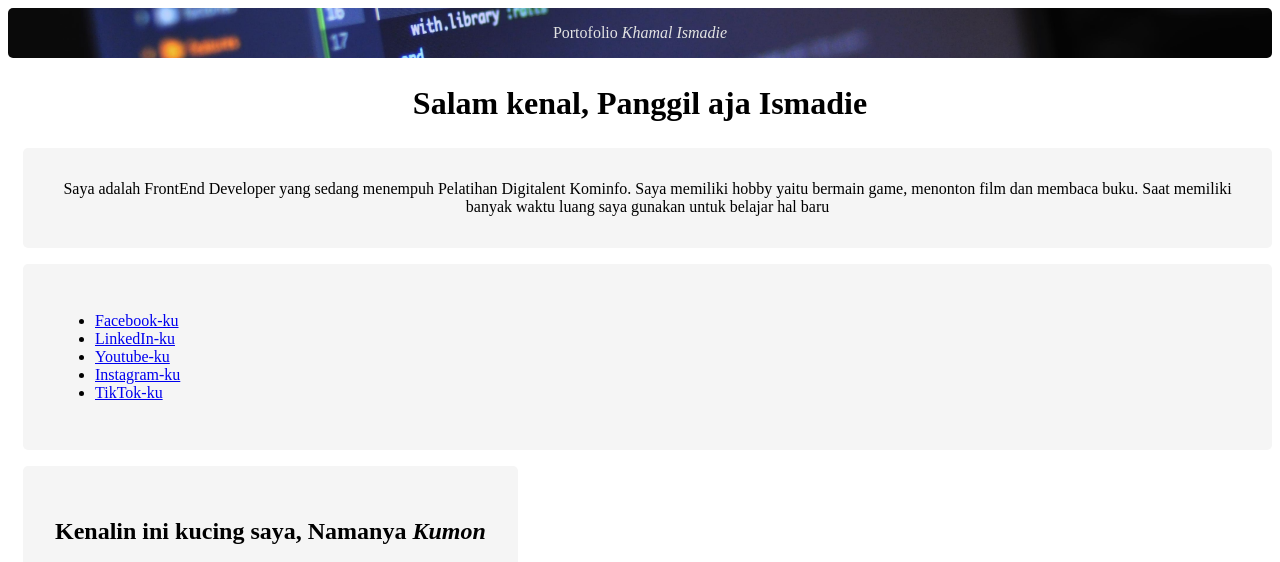
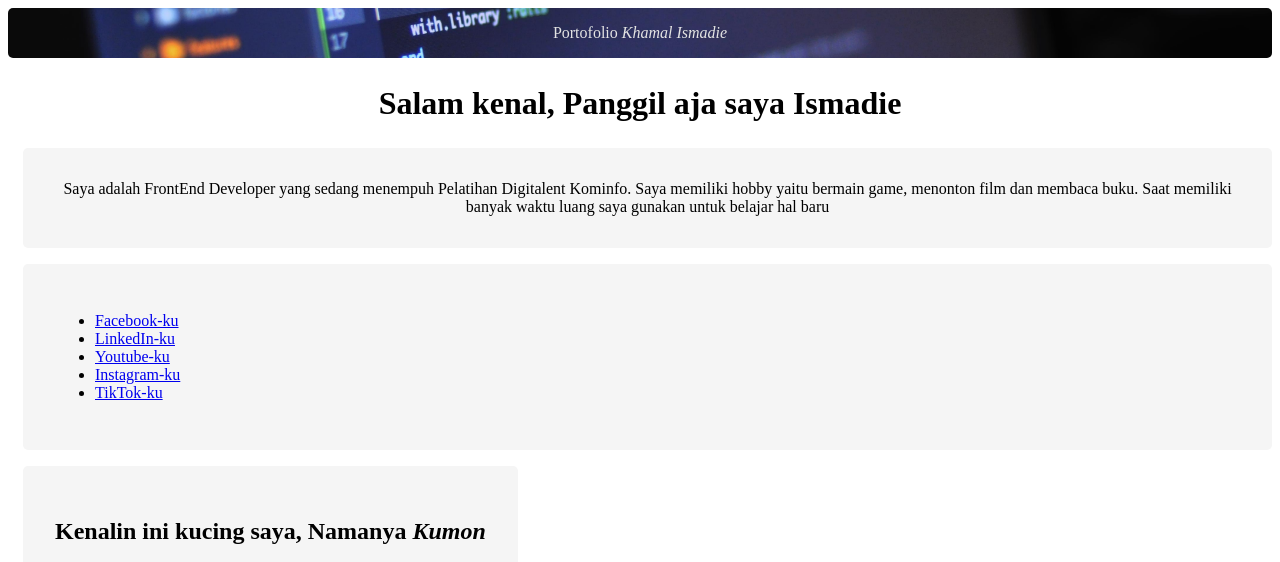
Before and after one commit to khamalismadie/Challenge, a plain HTML site: page index.html in a window 1280 px wide. Shown: the top 562 px of the page. Drawn offline with Linux system fonts and the light colour scheme.

Commit message:
Edit konten

```diff
--- a/index.html
+++ b/index.html
@@ -64,7 +64,7 @@
 <body>
     <header>Portofolio <i>Khamal Ismadie</i></header>
    <section>
-    <h1>Salam kenal, Panggil aja Ismadie</h1>
+    <h1>Salam kenal, Panggil aja saya Ismadie</h1>
     <p>
         Saya adalah FrontEnd Developer yang sedang menempuh Pelatihan Digitalent Kominfo.
         Saya memiliki hobby yaitu bermain game, menonton film dan membaca buku.
```
